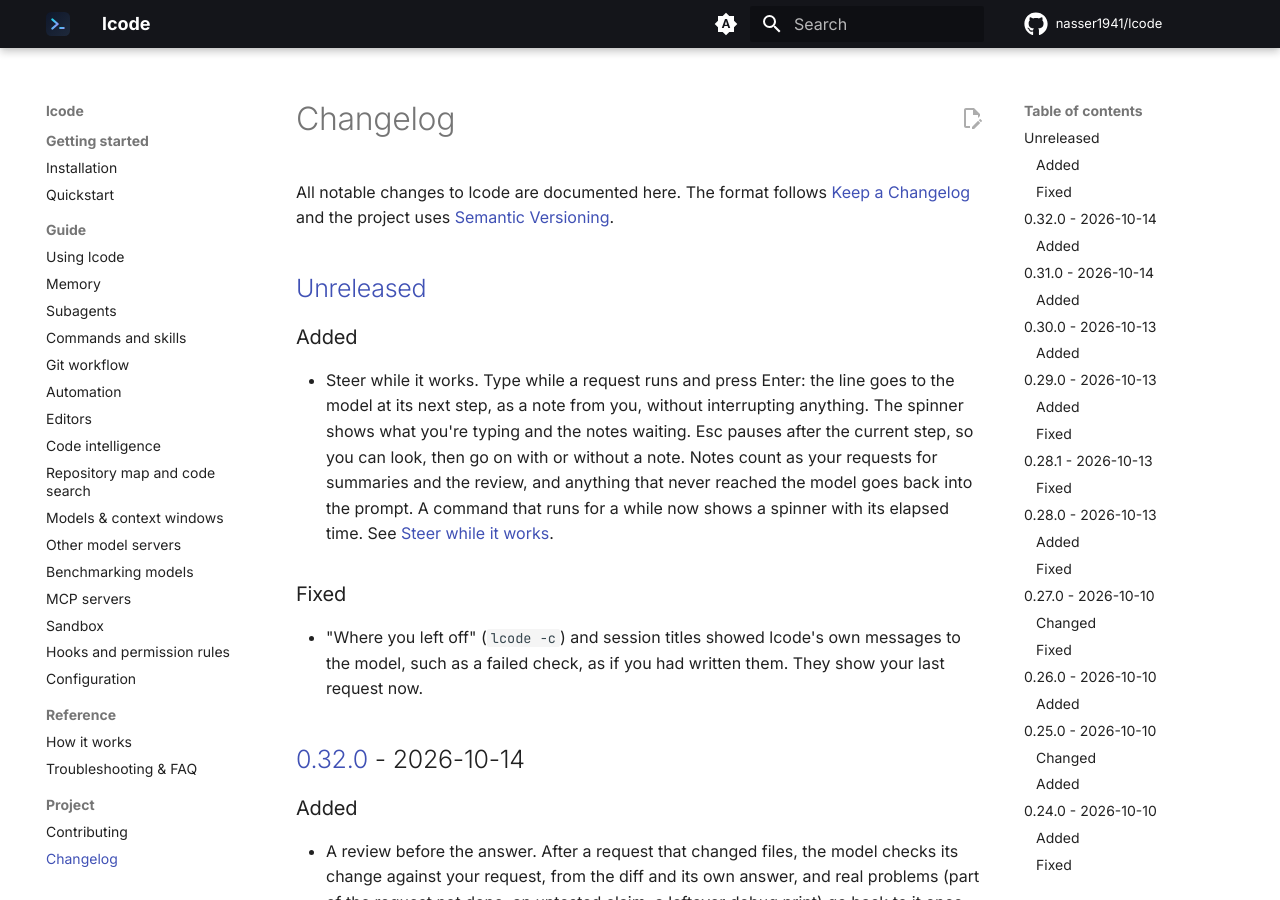
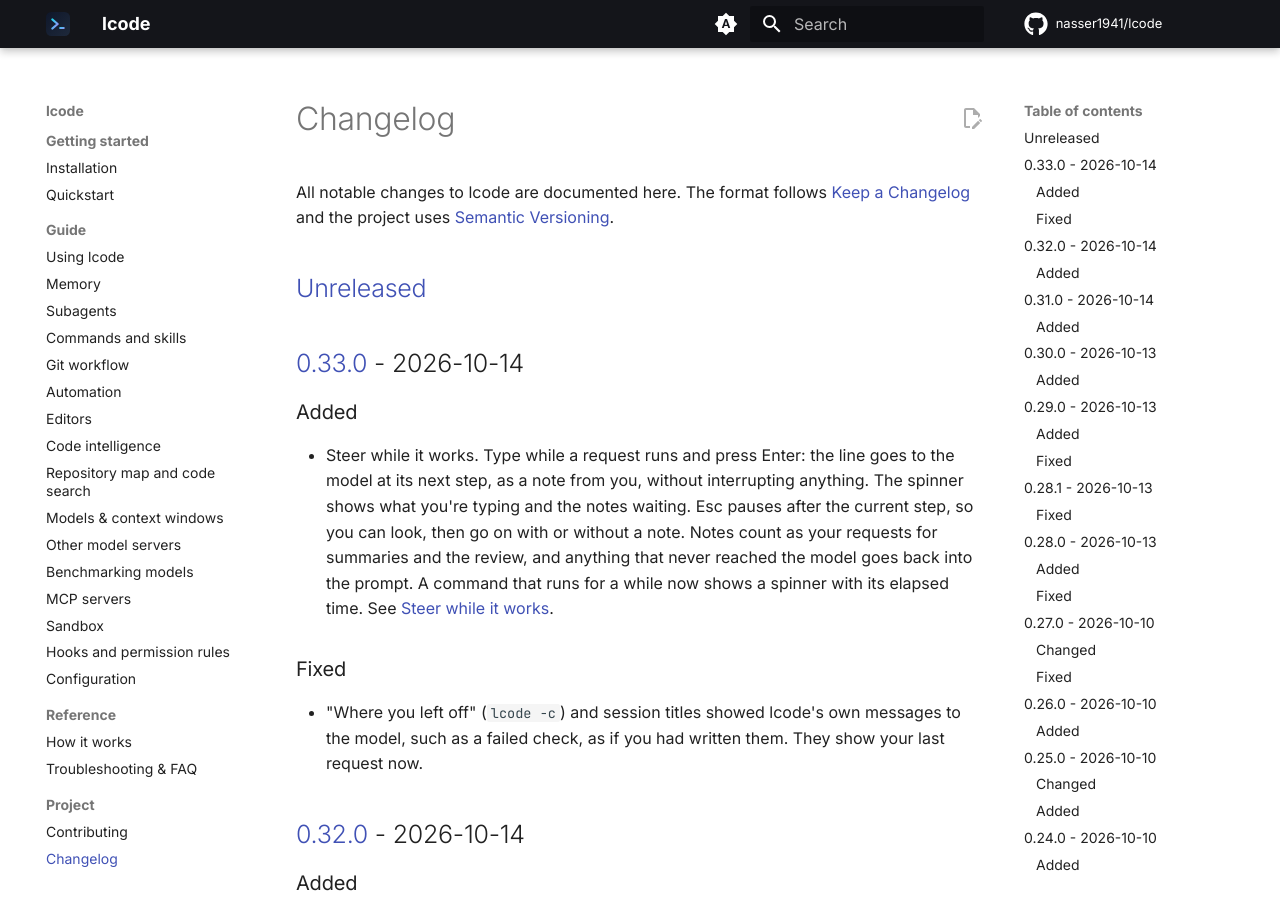
Before and after one commit to nasser1941/lcode, an MkDocs documentation site: the page built from docs/changelog.md, in a window 1280 px wide and 900 px high. Built offline with MkDocs 1.6.1 and Material for MkDocs 9.7.7, drawn with Linux system fonts in a browser that asks for light colours; comment, search, counter and statistics services are not loaded.

Commit message:
Release 0.33.0 (#130)
Co-authored-by: nasser1941 <9349840+nasser1941@users.noreply.github.com>
Co-authored-by: Claude Opus 5.5 <noreply@anthropic.com>

```diff
--- a/CHANGELOG.md
+++ b/CHANGELOG.md
@@ -5,6 +5,8 @@ All notable changes to lcode are documented here. The format follows
 [Semantic Versioning](https://semver.org/).
 
 ## [Unreleased]
+
+## [0.33.0] - 2026-10-14
 
 ### Added
 
@@ -706,7 +708,8 @@ First public release.
 - `AGENTS.md` project instructions and `/init` to generate them.
 - One-line installer for Linux and macOS.
 
-[Unreleased]: https://github.com/nasser1941/lcode/compare/v0.32.0...HEAD
+[Unreleased]: https://github.com/nasser1941/lcode/compare/v0.33.0...HEAD
+[0.33.0]: https://github.com/nasser1941/lcode/compare/v0.32.0...v0.33.0
 [0.32.0]: https://github.com/nasser1941/lcode/compare/v0.31.0...v0.32.0
 [0.31.0]: https://github.com/nasser1941/lcode/compare/v0.30.0...v0.31.0
 [0.30.0]: https://github.com/nasser1941/lcode/compare/v0.29.0...v0.30.0
--- a/src/lcode/__init__.py
+++ b/src/lcode/__init__.py
@@ -3,7 +3,7 @@
 From a program: `from lcode import Session` (see lcode.api).
 """
 
-__version__ = "0.32.0"
+__version__ = "0.33.0"
 
 API = ("Session", "Result", "Options", "SetupError")
 
```
Also changed, not shown: docs/quickstart.md (+1 -1 lines).
